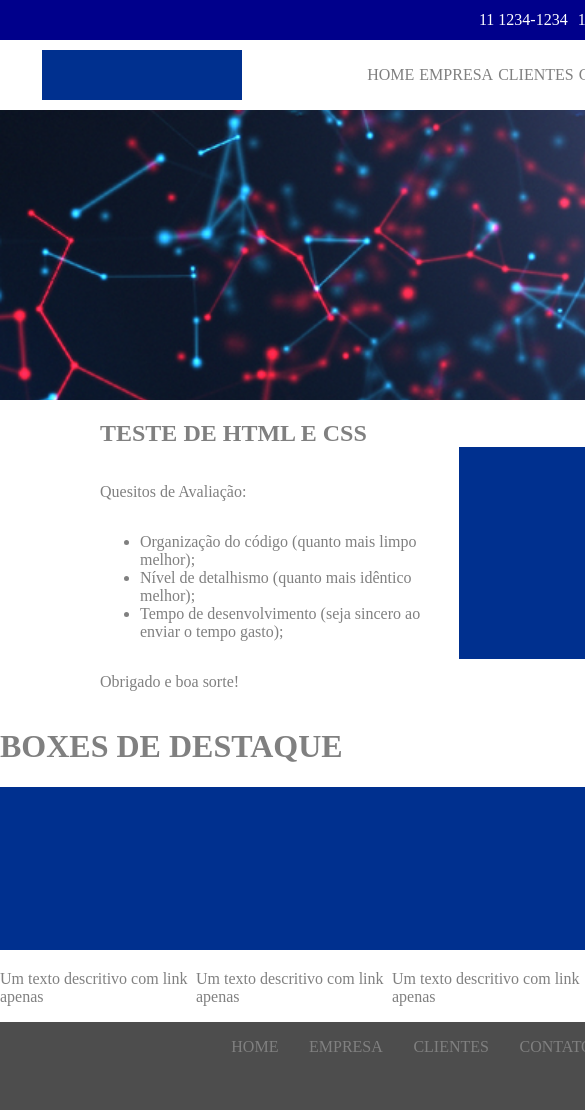
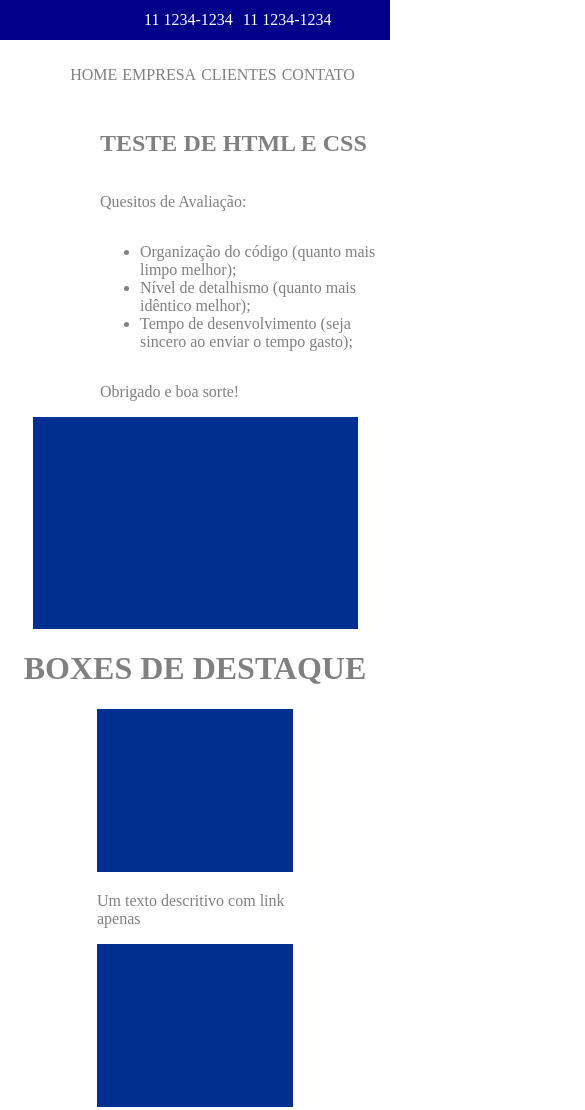
Before and after one commit to OrionAishe/siteentrevista, a plain HTML site: page index.html in a window 390 px wide. Shown: the top 1110 px of the page, 585 px wide, since content can reach past the window. Drawn offline with Linux system fonts and the light colour scheme.

Commit message:
fazer responsividade

```diff
--- a/assets/css/style.css
+++ b/assets/css/style.css
@@ -39,7 +39,6 @@ header{
 
 header > ul{
     display: flex;
-    color: gray;
     list-style: none;
 }
 
@@ -50,6 +49,11 @@ header li{
 header > img{
     width: 200px;
     height: 50px;
+}
+
+header a{
+    text-decoration: none;
+    color: gray;
 }
 
 .slider{
@@ -131,7 +135,6 @@ aside > img{
 footer{
     grid-area: footer;
     background-color: #4d4d4d;
-    color: darkgray;
     display: flex;
     justify-content: center;
     height: 100px;
@@ -143,3 +146,44 @@ footer ul{
     list-style: none;
     justify-content: space-around;
 }
+
+footer a{
+    color: darkgray;
+    text-decoration: none;
+}
+
+@media(max-width:768px){
+    main{
+        display: grid;
+        grid-template-areas: "nav nav" "header header" "section section" "aside aside" "imagem imagem" "footer footer";
+    }
+
+    header{
+        justify-content: center;
+    }
+
+    header > img{
+        display: none;
+    }
+
+    .slider-container{
+        display: none;
+    }
+
+    aside{
+        display: flex;
+        justify-content: center;
+    }
+
+    .imagens{
+        display: flex;
+        flex-direction: column;
+        align-items: center;
+    }
+
+    .imagens > div{
+        flex-direction: column;
+        align-items: center;
+    }
+
+}
--- a/index.html
+++ b/index.html
@@ -17,16 +17,11 @@
         <header>
             <img src="assets/images/image.jpg" alt="imagem">
             <ul>
-                <li>HOME</li>
-                <li>EMPRESA</li>
-                <li>CLIENTES</li>
-                <li>CONTATO</li>
+                <li><a href="">HOME</a></li>
+                <li><a href="">EMPRESA</a></li>
+                <li><a href="">CLIENTES</a></li>
+                <li><a href="">CONTATO</a></li>
             </ul>
-            <div class="menu">
-                <span></span>
-                <span></span>
-                <span></span>
-            </div>
         </header>
         <div class="slider-container">
             <div class="slider">
@@ -72,6 +67,7 @@
                     <p><a href="">Um texto descritivo com link apenas</a></p>
                 </div>
             </div>
+        </div>
         <footer>
             <ul>
                 <li><a href="">HOME</a></li>
```
Lines whose indentation alone changed are shown as unchanged.
